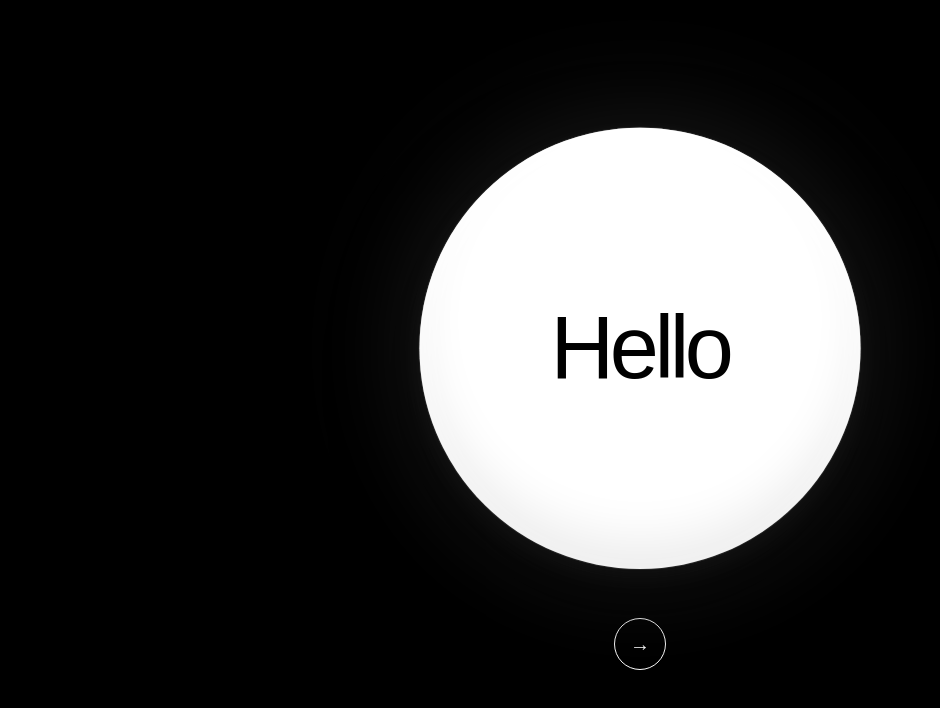
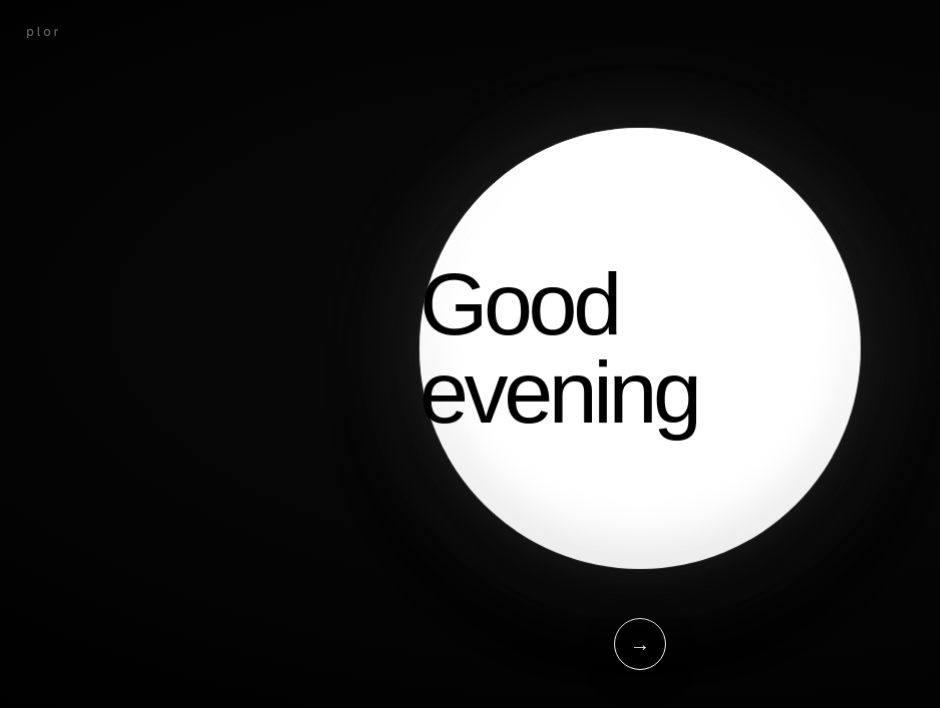
Before and after one commit to sarthakjain3006/plor, a Next.js app: page / in a window 1280 px wide. Shown: the top 708 px of the page, without its empty margins (0-940 px from the left). Built offline with nearby package versions, Linux system fonts and the light colour scheme; a web font is replaced by a local one.

Commit message:
Polish the entry gate: crossfade, parallax, focus handoff, greeting

```diff
--- a/app/globals.css
+++ b/app/globals.css
@@ -26,9 +26,19 @@ button { -webkit-tap-highlight-color: transparent; }
   justify-items: center;
   gap: 48px;
   overflow: hidden;
-  background: #000;
+  background: radial-gradient(120% 90% at 50% 40%, #0b0b0b 0%, #000 68%);
+  cursor: pointer;
+}
+.portal-tilt {
+  transform: translate(calc(var(--mx, 0) * 9px), calc(var(--my, 0) * 7px));
+  transition: transform 0.25s ease-out;
+  will-change: transform;
+}
+@media (prefers-reduced-motion: reduce) {
+  .portal-tilt { transform: none; transition: none; }
 }
 .portal {
+  position: relative;
   width: min(72vmin, 440px);
   aspect-ratio: 1;
   display: grid;
@@ -43,9 +53,27 @@ button { -webkit-tap-highlight-color: transparent; }
     inset 0 18px 36px rgba(255, 255, 255, 0.85),
     inset 0 -28px 48px rgba(0, 0, 0, 0.08);
   animation: portal-breathe 7s ease-in-out infinite;
-  will-change: transform, box-shadow;
+  will-change: transform;
+}
+.portal::before {
+  content: "";
+  position: absolute;
+  inset: 0;
+  border-radius: 50%;
+  box-shadow:
+    0 0 0 1px rgba(255, 255, 255, 0.14),
+    0 40px 96px rgba(0, 0, 0, 0.42),
+    0 12px 36px rgba(255, 255, 255, 0.1),
+    0 0 150px rgba(255, 255, 255, 0.18),
+    inset 0 18px 36px rgba(255, 255, 255, 0.9),
+    inset 0 -28px 48px rgba(0, 0, 0, 0.06);
+  opacity: 0;
+  animation: portal-glow 7s ease-in-out infinite;
+  pointer-events: none;
 }
 .hello {
+  position: relative;
+  z-index: 1;
   margin: 0;
   color: #000;
   font-family: var(--font-hello), "Times New Roman", serif;
@@ -78,6 +106,16 @@ button { -webkit-tap-highlight-color: transparent; }
   outline: 2px solid #fff;
   outline-offset: 4px;
 }
+.wordmark {
+  position: absolute;
+  top: 22px;
+  left: 26px;
+  font-size: 13px;
+  font-weight: 500;
+  letter-spacing: 0.22em;
+  color: rgba(241, 241, 238, 0.38);
+  user-select: none;
+}
 .gate.entering .portal {
   animation: enter-portal 1.05s cubic-bezier(0.22, 0.8, 0.18, 1) forwards;
 }
@@ -87,6 +125,9 @@ button { -webkit-tap-highlight-color: transparent; }
 .gate.entering .enter-button {
   animation: enter-fade 0.2s ease forwards;
   pointer-events: none;
+}
+.gate.entering .wordmark {
+  animation: enter-fade 0.28s ease forwards;
 }
 .gate.leaving {
   animation: gate-dissolve 0.55s ease-out forwards;
@@ -103,26 +144,12 @@ button { -webkit-tap-highlight-color: transparent; }
   to { opacity: 1; transform: scale(1); }
 }
 @keyframes portal-breathe {
-  0%, 100% {
-    transform: translateY(0) scale(1);
-    box-shadow:
-      0 0 0 1px rgba(255, 255, 255, 0.08),
-      0 28px 80px rgba(0, 0, 0, 0.55),
-      0 8px 24px rgba(255, 255, 255, 0.06),
-      0 0 120px rgba(255, 255, 255, 0.12),
-      inset 0 18px 36px rgba(255, 255, 255, 0.85),
-      inset 0 -28px 48px rgba(0, 0, 0, 0.08);
-  }
-  50% {
-    transform: translateY(-10px) scale(1.015);
-    box-shadow:
-      0 0 0 1px rgba(255, 255, 255, 0.14),
-      0 40px 96px rgba(0, 0, 0, 0.42),
-      0 12px 36px rgba(255, 255, 255, 0.1),
-      0 0 150px rgba(255, 255, 255, 0.18),
-      inset 0 18px 36px rgba(255, 255, 255, 0.9),
-      inset 0 -28px 48px rgba(0, 0, 0, 0.06);
-  }
+  0%, 100% { transform: translateY(0) scale(1); }
+  50% { transform: translateY(-10px) scale(1.015); }
+}
+@keyframes portal-glow {
+  0%, 100% { opacity: 0; }
+  50% { opacity: 1; }
 }
 @keyframes enter-portal {
   0% { transform: scale(1); }
--- a/app/page.tsx
+++ b/app/page.tsx
@@ -2,9 +2,13 @@
 
 import {
   useCallback,
+  useEffect,
   useState,
+  useSyncExternalStore,
   type AnimationEvent,
   type CSSProperties,
+  type KeyboardEvent,
+  type MouseEvent,
 } from "react";
 import Workspace from "./workspace";
 
@@ -22,9 +26,21 @@ function computeEnterScale() {
   return Math.ceil((Math.hypot(width, height) / portalSize) * 1.05);
 }
 
+function greeting() {
+  const hour = new Date().getHours();
+  if (hour < 5) return "Hello";
+  if (hour < 12) return "Good morning";
+  if (hour < 18) return "Good afternoon";
+  return "Good evening";
+}
+
+const subscribeNoop = () => () => {};
+
 export default function Home() {
   const [phase, setPhase] = useState<Phase>("gate");
   const [enterScale, setEnterScale] = useState(1);
+  // Server HTML always says "Hello"; the client swaps in a time-of-day greeting.
+  const message = useSyncExternalStore(subscribeNoop, greeting, () => "Hello");
 
   const enter = useCallback(() => {
     if (phase !== "gate") return;
@@ -35,6 +51,25 @@ export default function Home() {
     setEnterScale(computeEnterScale());
     setPhase("entering");
   }, [phase]);
+
+  const handleKeyDown = useCallback(
+    (event: KeyboardEvent<HTMLElement>) => {
+      if (event.key === "Enter") enter();
+    },
+    [enter]
+  );
+
+  const handleMouseMove = useCallback(
+    (event: MouseEvent<HTMLElement>) => {
+      if (phase !== "gate") return;
+      const rect = event.currentTarget.getBoundingClientRect();
+      const x = ((event.clientX - rect.left) / rect.width) * 2 - 1;
+      const y = ((event.clientY - rect.top) / rect.height) * 2 - 1;
+      event.currentTarget.style.setProperty("--mx", x.toFixed(3));
+      event.currentTarget.style.setProperty("--my", y.toFixed(3));
+    },
+    [phase]
+  );
 
   const handlePortalAnimationEnd = useCallback(
     (event: AnimationEvent<HTMLDivElement>) => {
@@ -49,6 +84,12 @@ export default function Home() {
     },
     []
   );
+
+  // Hand focus to the chat input once inside.
+  useEffect(() => {
+    if (phase !== "done") return;
+    document.querySelector<HTMLInputElement>("[data-chat-input]")?.focus();
+  }, [phase]);
 
   if (phase === "done") {
     return <Workspace />;
@@ -65,15 +106,21 @@ export default function Home() {
         className={`gate ${phase !== "gate" ? "entering" : ""} ${
           phase === "inside" ? "leaving" : ""
         }`}
+        onClick={enter}
+        onKeyDown={handleKeyDown}
+        onMouseMove={handleMouseMove}
         onAnimationEnd={handleGateAnimationEnd}
       >
+        <h1 className="sr-only">plor</h1>
+        <div className="portal-tilt">
           <div
             className="portal"
             aria-hidden="true"
             style={{ "--enter-scale": enterScale } as CSSProperties}
             onAnimationEnd={handlePortalAnimationEnd}
           >
-          <h1 className="hello">Hello</h1>
+            <p className="hello">{message}</p>
+          </div>
         </div>
         <button
           className="enter-button"
@@ -83,6 +130,7 @@ export default function Home() {
         >
           <span aria-hidden="true">→</span>
         </button>
+        <span className="wordmark" aria-hidden="true">plor</span>
       </main>
     </>
   );
--- a/app/workspace.tsx
+++ b/app/workspace.tsx
@@ -330,6 +330,7 @@ export default function Workspace() {
                   <input
                     aria-label={`Message from ${side === "from" ? "you" : "Codex"}`}
                     autoComplete="off"
+                    data-chat-input
                     onChange={(event) => setDraft(event.target.value)}
                     placeholder="Ask Codex to change your code"
                     value={draft}
```
Lines whose indentation alone changed are shown as unchanged.
